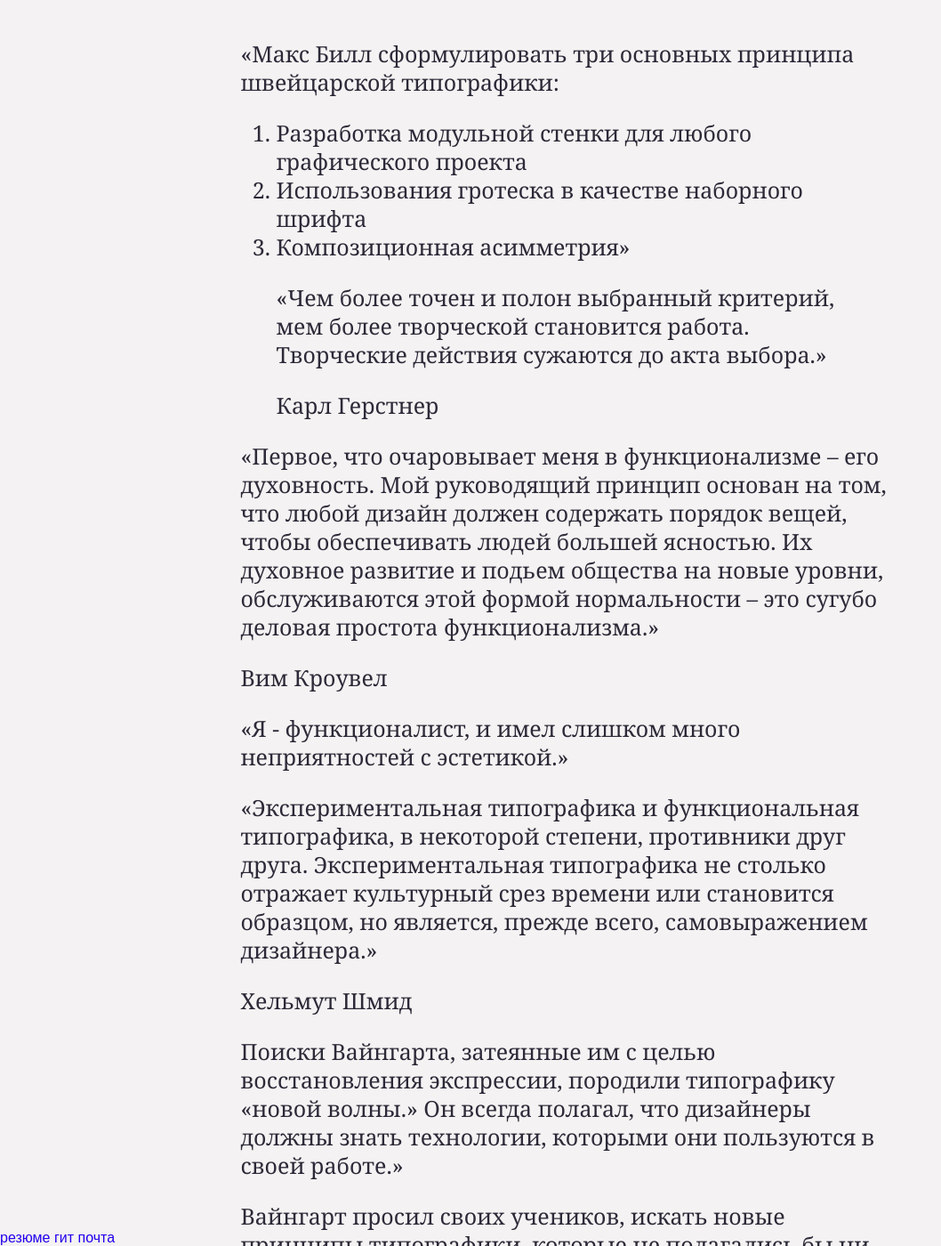
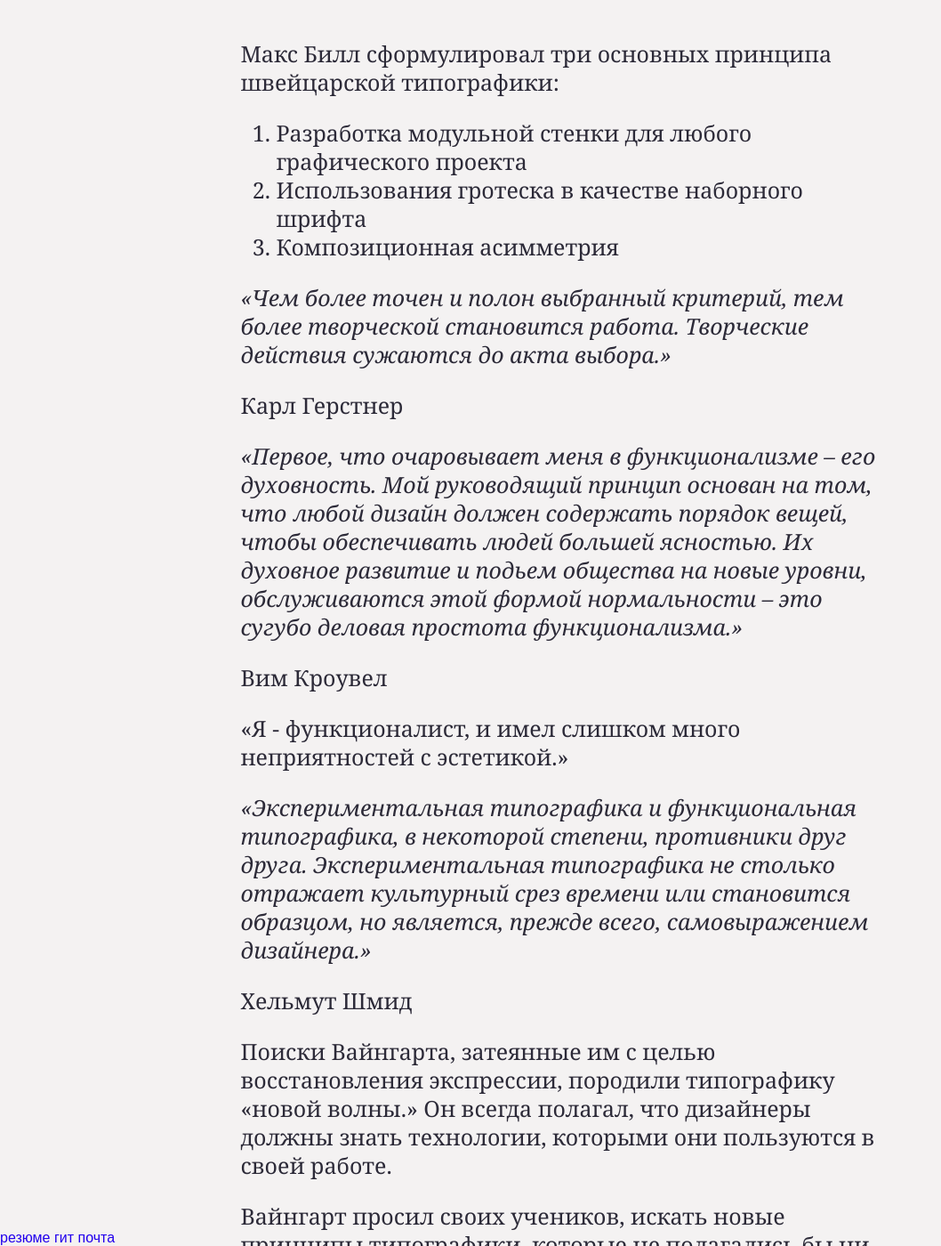
Before and after one commit to geravolobuev/geravolobuev, a Jekyll site: the page built from _posts/2020-07-26-типографика-порядок-и-хаос.md, in a window 1280 px wide and 1400 px high, scrolled down 273 px. Shown: the whole window at 89% size, without its empty margins (0-1058 px from the left). Built offline with Jekyll 4.4.1, drawn with Linux system fonts in a browser that asks for light colours.

Commit message:
Update from Forestry.io Gio updated _posts/2020-07-26-типографика-порядок-и-хаос.md

```diff
--- a/_posts/2020-07-26-типографика-порядок-и-хаос.md
+++ b/_posts/2020-07-26-типографика-порядок-и-хаос.md
@@ -7,27 +7,28 @@ description: Конспект книги
 ---
 ## Типографика: порядок и хаос
 
-«Макс Билл сформулировать три основных принципа швейцарской типографики:
+Макс Билл сформулировал три основных принципа швейцарской типографики:
 
 1. Разработка модульной стенки для любого графического проекта
 2. Использования гротеска в качестве наборного шрифта
-3. Композиционная асимметрия»
+3. Композиционная асимметрия
 
-> «Чем более точен и полон выбранный критерий, мем более творческой становится работа. Творческие действия сужаются до акта выбора.»
->
-> Карл Герстнер
+_«Чем более точен и полон выбранный критерий, тем более творческой становится работа. Творческие действия сужаются до акта выбора.»_
 
-«Первое, что очаровывает меня в функционализме – его духовность. Мой руководящий принцип основан на том, что любой дизайн должен содержать порядок вещей, чтобы обеспечивать людей большей ясностью. Их духовное развитие и подьем общества на новые уровни, обслуживаются этой формой нормальности – это сугубо деловая простота функционализма.»
+Карл Герстнер
+
+_«Первое, что очаровывает меня в функционализме – его духовность. Мой руководящий принцип основан на том, что любой дизайн должен содержать порядок вещей, чтобы обеспечивать людей большей ясностью. Их духовное развитие и подьем общества на новые уровни, обслуживаются этой формой нормальности – это сугубо деловая простота функционализма.»_
 
 Вим Кроувел
 
 «Я - функционалист, и имел слишком много неприятностей с эстетикой.»
 
-«Экспериментальная типографика и функциональная типографика, в некоторой степени, противники друг друга. Экспериментальная типографика не столько отражает культурный срез времени или становится образцом, но является, прежде всего, самовыражением дизайнера.»
+_«Экспериментальная типографика и функциональная типографика, в некоторой степени, противники друг друга. Экспериментальная типографика не столько отражает культурный срез времени или становится образцом, но является, прежде всего, самовыражением дизайнера.»_
 
 Хельмут Шмид
 
-Поиски Вайнгарта, затеянные им с целью восстановления экспрессии, породили типографику «новой волны.» Он всегда полагал, что дизайнеры должны знать технологии, которыми они пользуются в своей работе.»
+
+Поиски Вайнгарта, затеянные им с целью восстановления экспрессии, породили типографику «новой волны.» Он всегда полагал, что дизайнеры должны знать технологии, которыми они пользуются в своей работе.
 
 Вайнгарт просил своих учеников, искать новые принципы типографики, которые не полагались бы ни на какой систематический подход, но соответствовали бы предложенным процессам полиграфического производства.
 
```
Also changed, not shown: other parts of _posts/2020-07-26-типографика-порядок-и-хаос.md (+10 -8 lines).
